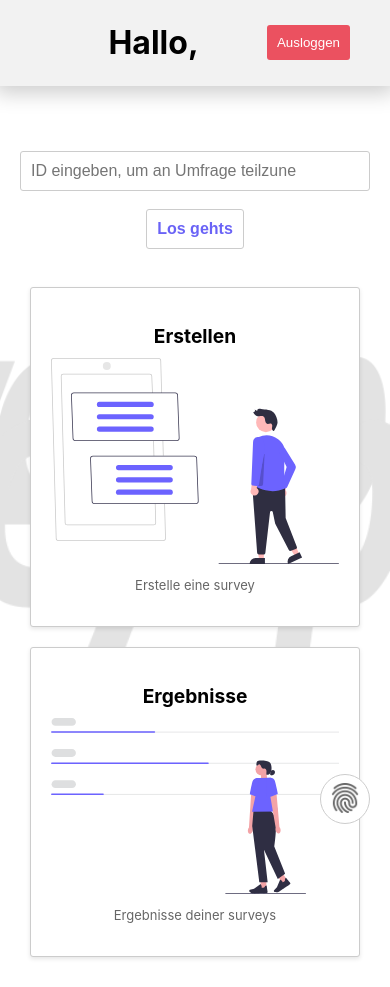
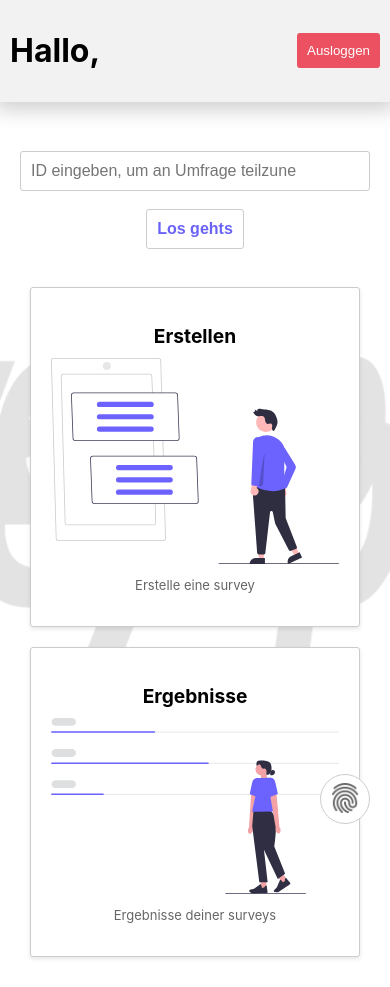
Before and after one commit to SirSimon04/SurveySphere, a React (Create React App) app in the folder client/surveysphere/: page /overview in a window 390 px wide. Built offline with nearby package versions, Linux system fonts and the light colour scheme.

Commit message:
NavBar part 1x

```diff
--- a/client/surveysphere/src/components/NavBar/NavBar.css
+++ b/client/surveysphere/src/components/NavBar/NavBar.css
@@ -11,12 +11,38 @@
     box-shadow: 0 2px 20px 5px rgba(0, 0, 0, 0.2);
     z-index: 999;
     min-height: 50px;
-}
+  }
 
-.right {
+  .right {
     text-align: right;
-}
+  }
 
-.greeting {
+  .greeting {
     font-size: large;
-}
+  }
+
+  @media (max-width: 768px) {
+    .navBar {
+      padding: 10px;
+      min-height: auto;
+      flex-wrap: nowrap;
+      justify-content: center;
+    }
+
+    .left {
+        display: none;
+    }
+
+    .right {
+        text-align: center;
+    }
+
+    .middle {
+      flex: 1;
+      text-align: left;
+    }
+
+    .greeting {
+      font-size: small;
+    }
+  }
--- a/client/surveysphere/src/components/NavBar/NavBar.js
+++ b/client/surveysphere/src/components/NavBar/NavBar.js
@@ -1,24 +1,19 @@
-import React from 'react'
+import React from 'react';
 import { useSelector } from 'react-redux';
 import './NavBar.css';
 
 const NavBar = ({ middle, right, showGreeting = false }) => {
-
-  const userName = useSelector(state => state.auth.userName);
+  const userName = useSelector((state) => state.auth.userName);
 
   return (
-      <div className="navBar">
-        <div className="left">
-          {showGreeting && <span className='greeting'>Hallo, {userName}!</span>}
-        </div>
-        <div className="middle">
-          {middle}
-        </div>
-        <div className="right">
-          {right}
-        </div>
+    <div className="navBar">
+      <div className="left">
+        {showGreeting && <span className="greeting">Hallo, {userName}!</span>}
       </div>
-    );
-}
+      <div className="middle">{middle}</div>
+      <div className="right">{right}</div>
+    </div>
+  );
+};
 
-export default NavBar
+export default NavBar;
```
